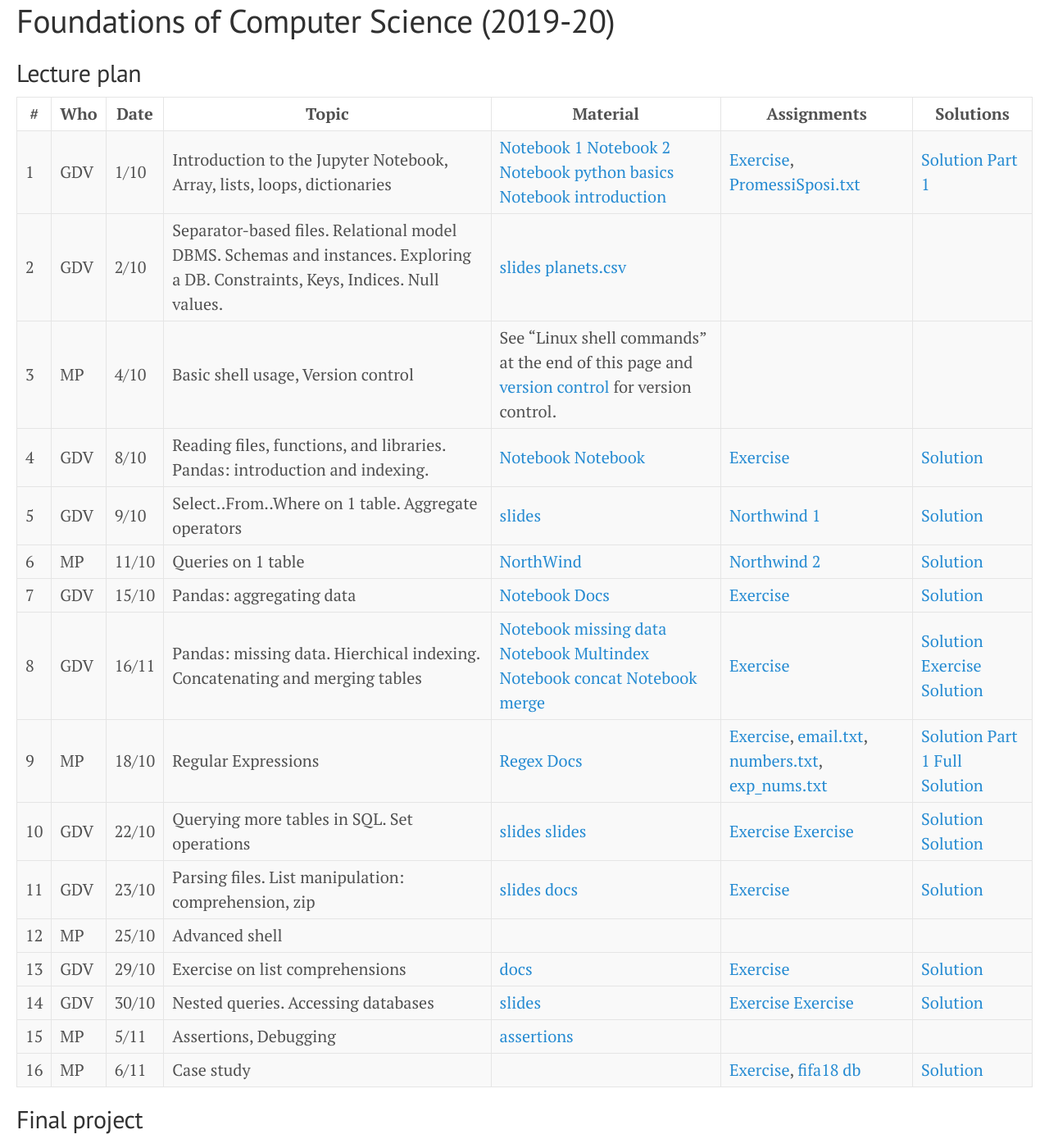
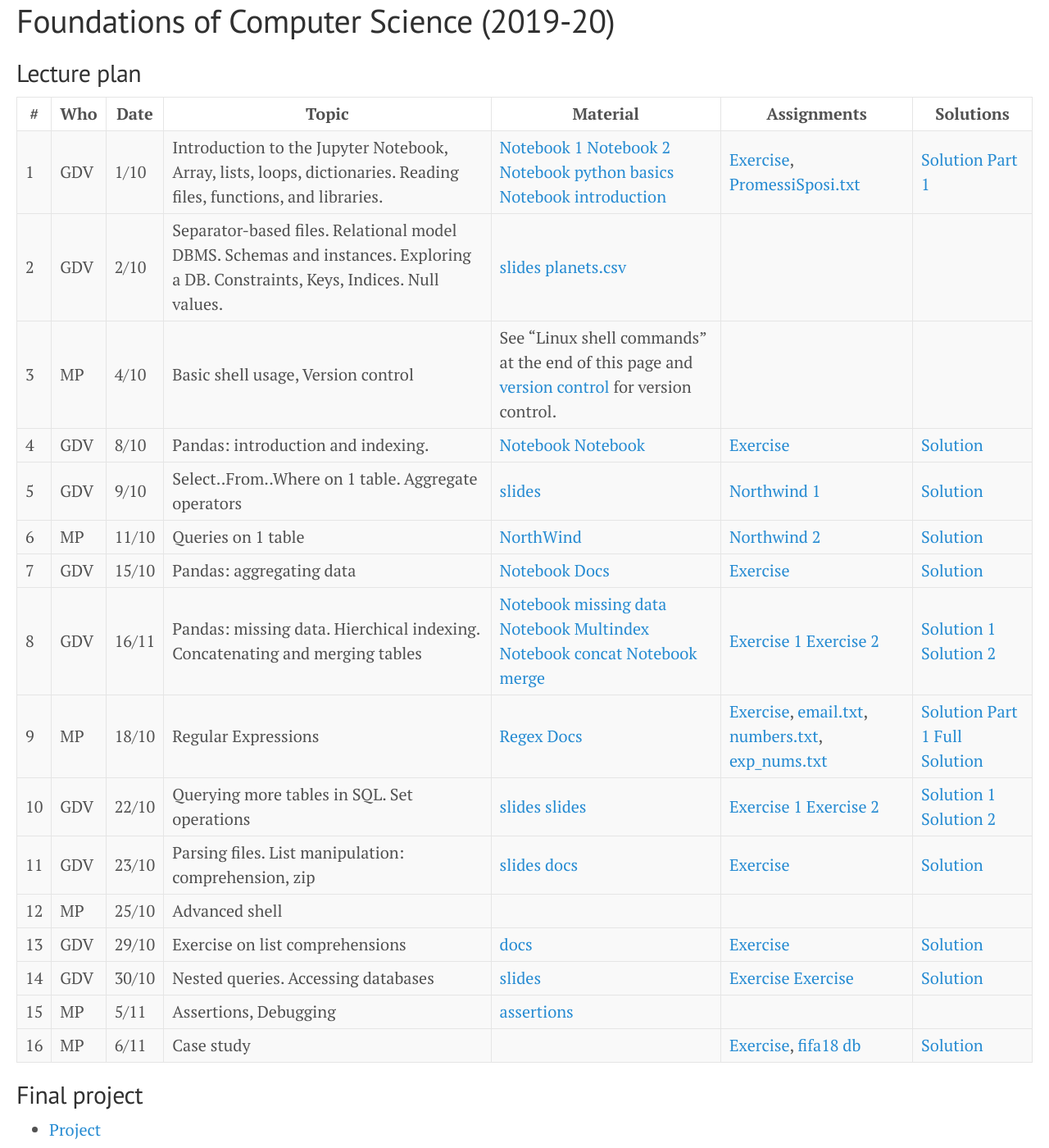
Before and after one commit to gdv/foundationsCS, a Jekyll site: the page built from docs/index.md, in a window 1280 px wide and 1400 px high. Shown: the whole window at 82% size. Built offline with Jekyll 4.4.1, drawn with Linux system fonts in a browser that asks for light colours.

Commit message:
fixed exercise numbering

```diff
--- a/docs/index.md
+++ b/docs/index.md
@@ -8,13 +8,13 @@ title: Foundations of Computer Science (2019-20)
 
 | #  | Who | Date  |Topic      | Material   | Assignments   | Solutions |
 | -- | --- | ----- | --------- | ---------- | ------------- | --------- |
-| 1 | GDV | 1/10 | Introduction to the Jupyter Notebook, Array, lists, loops, dictionaries         | [Notebook 1](https://jakevdp.github.io/PythonDataScienceHandbook/01.00-ipython-beyond-normal-python.html) [Notebook 2](https://github.com/gdv/EngComp/blob/master/modules/1_offtheground/1_Interacting_with_Python.ipynb) [Notebook python basics](https://nbviewer.jupyter.org/github/gdv/foundationsCS/blob/master/py-01-basics.ipynb) [Notebook introduction](https://nbviewer.jupyter.org/github/gdv/foundationsCS/blob/master/py-02-intro-notebook.ipynb) | [Exercise](https://github.com/gdv/foundationsCS/blob/master/ex-01-DictFilesFunc.ipynb), [PromessiSposi.txt](https://github.com/gdv/foundationsCS/blob/master/ex-data/PromessiSposi.txt)  |         [Solution Part 1](https://github.com/gdv/foundationsCS/blob/master/ex-01-DictFilesFunc-solution-full.ipynb)                   |
+| 1 | GDV | 1/10 | Introduction to the Jupyter Notebook, Array, lists, loops, dictionaries. Reading files, functions, and libraries.  | [Notebook 1](https://jakevdp.github.io/PythonDataScienceHandbook/01.00-ipython-beyond-normal-python.html) [Notebook 2](https://github.com/gdv/EngComp/blob/master/modules/1_offtheground/1_Interacting_with_Python.ipynb) [Notebook python basics](https://nbviewer.jupyter.org/github/gdv/foundationsCS/blob/master/py-01-basics.ipynb) [Notebook introduction](https://nbviewer.jupyter.org/github/gdv/foundationsCS/blob/master/py-02-intro-notebook.ipynb) | [Exercise](https://github.com/gdv/foundationsCS/blob/master/ex-01-DictFilesFunc.ipynb), [PromessiSposi.txt](https://github.com/gdv/foundationsCS/blob/master/ex-data/PromessiSposi.txt)  |         [Solution Part 1](https://github.com/gdv/foundationsCS/blob/master/ex-01-DictFilesFunc-solution-full.ipynb)                   |
 | -- | --- | ----- | --------- | ---------- | ------------- | --------- |
 | 2 | GDV | 2/10 | Separator-based files. Relational model DBMS. Schemas and instances. Exploring a DB. Constraints, Keys, Indices. Null values. | [slides](https://github.com/gdv/introduction_to_relational_databases/raw/master/01-intro.pdf) [planets.csv](https://raw.githubusercontent.com/mwaskom/seaborn-data/master/planets.csv) |  |
 | -- | --- | ----- | --------- | ---------- | ------------- | --------- |
 | 3 | MP | 4/10 |  Basic shell usage, Version control | See "Linux shell commands" at the end of this page and [version control](http://swcarpentry.github.io/git-novice/) for version control. |
 | -- | --- | ----- | --------- | ---------- | ------------- | --------- |
-| 4 | GDV | 8/10 | Reading files, functions, and libraries. Pandas: introduction and indexing.              | [Notebook](https://jakevdp.github.io/PythonDataScienceHandbook/03.01-introducing-pandas-objects.html) [Notebook](https://jakevdp.github.io/PythonDataScienceHandbook/03.02-data-indexing-and-selection.html)                                | [Exercise](py-04-pandas)                                         | [Solution](https://nbviewer.jupyter.org/github/gdv/foundationsCS/blob/master/py-04-pandas.ipynb)             |
+| 4 | GDV | 8/10 | Pandas: introduction and indexing.              | [Notebook](https://jakevdp.github.io/PythonDataScienceHandbook/03.01-introducing-pandas-objects.html) [Notebook](https://jakevdp.github.io/PythonDataScienceHandbook/03.02-data-indexing-and-selection.html)                                | [Exercise](py-04-pandas)                                         | [Solution](https://nbviewer.jupyter.org/github/gdv/foundationsCS/blob/master/py-04-pandas.ipynb)             |
 | -- | --- | ----- | --------- | ---------- | ------------- | --------- |
 | 5 | GDV | 9/10 | Select..From..Where on 1 table. Aggregate operators           | [slides](https://github.com/gdv/introduction_to_relational_databases/raw/master/02-sql-single-table.pdf) | [Northwind 1](sql-01-sfw)                                         | [Solution](https://github.com/gdv/foundationsCS/blob/master/sql-01-sfw.sql)                |
 | -- | --- | ----- | --------- | ---------- | ------------- | --------- |
@@ -22,11 +22,11 @@ title: Foundations of Computer Science (2019-20)
 | -- | --- | ----- | --------- | ---------- | ------------- | --------- |
 | 7 | GDV | 15/10 | Pandas: aggregating data               | [Notebook](https://jakevdp.github.io/PythonDataScienceHandbook/03.08-aggregation-and-grouping.html) [Docs](http://pandas.pydata.org/pandas-docs/stable/groupby.html)                                     | [Exercise](py-05-groupby)                                         | [Solution](https://nbviewer.jupyter.org/github/gdv/foundationsCS/blob/master/py-05-groupby.ipynb)             |
 | -- | --- | ----- | --------- | ---------- | ------------- | --------- |
-| 8 | GDV | 16/11 | Pandas: missing data. Hierchical indexing. Concatenating and merging tables | [Notebook missing data](https://jakevdp.github.io/PythonDataScienceHandbook/03.04-missing-values.html) [Notebook Multindex](https://jakevdp.github.io/PythonDataScienceHandbook/03.05-hierarchical-indexing.html) [Notebook concat](https://jakevdp.github.io/PythonDataScienceHandbook/03.06-concat-and-append.html) [Notebook merge](https://jakevdp.github.io/PythonDataScienceHandbook/03.07-merge-and-join.html)  | [Exercise](py-07-multindex)                                         | [Solution](https://nbviewer.jupyter.org/github/gdv/foundationsCS/blob/master/py-07-multindex.ipynb)  [Exercise](py-08-merging) [Solution](https://nbviewer.jupyter.org/github/gdv/foundationsCS/blob/master/py-08-merging.ipynb) |
+| 8 | GDV | 16/11 | Pandas: missing data. Hierchical indexing. Concatenating and merging tables | [Notebook missing data](https://jakevdp.github.io/PythonDataScienceHandbook/03.04-missing-values.html) [Notebook Multindex](https://jakevdp.github.io/PythonDataScienceHandbook/03.05-hierarchical-indexing.html) [Notebook concat](https://jakevdp.github.io/PythonDataScienceHandbook/03.06-concat-and-append.html) [Notebook merge](https://jakevdp.github.io/PythonDataScienceHandbook/03.07-merge-and-join.html)  | [Exercise 1](py-07-multindex)  [Exercise 2](py-08-merging)  | [Solution 1](https://nbviewer.jupyter.org/github/gdv/foundationsCS/blob/master/py-07-multindex.ipynb) [Solution 2](https://nbviewer.jupyter.org/github/gdv/foundationsCS/blob/master/py-08-merging.ipynb) |
 | -- | --- | ----- | --------- | ---------- | ------------- | --------- |
 | 9 | MP | 18/10 |  Regular Expressions               | [Regex Docs](https://docs.python.org/3/howto/regex.html)                                                   | [Exercise](https://github.com/gdv/foundationsCS/blob/master/ex-02-RE.ipynb), [email.txt](https://github.com/gdv/foundationsCS/blob/master/ex-data/email.txt), [numbers.txt](https://github.com/gdv/foundationsCS/blob/master/ex-data/numbers.txt), [exp_nums.txt](https://github.com/gdv/foundationsCS/blob/master/ex-data/exp_nums.txt) | [Solution Part 1](https://github.com/gdv/foundationsCS/blob/master/ex-02-RE-solution-part1.ipynb) [Full Solution](https://github.com/gdv/foundationsCS/blob/master/ex-02-RE-solution-full.ipynb) |
 | -- | --- | ----- | --------- | ---------- | ------------- | --------- |
-| 10 | GDV | 22/10 | Querying more tables in SQL. Set operations  | [slides](https://github.com/gdv/introduction_to_relational_databases/raw/master/03-sql-more-tables.pdf)  [slides](https://github.com/gdv/introduction_to_relational_databases/raw/master/04-set-operations.pdf)                                           | [Exercise](sql-03-join-1) [Exercise](sql-04-join-2)                                        | [Solution](https://github.com/gdv/foundationsCS/blob/master/sql-03-join-1.sql) [Solution](https://github.com/gdv/foundationsCS/blob/master/sql-04-join-2.sql)           |
+| 10 | GDV | 22/10 | Querying more tables in SQL. Set operations  | [slides](https://github.com/gdv/introduction_to_relational_databases/raw/master/03-sql-more-tables.pdf)  [slides](https://github.com/gdv/introduction_to_relational_databases/raw/master/04-set-operations.pdf)                                           | [Exercise 1](sql-03-join-1) [Exercise 2](sql-04-join-2)   | [Solution 1](https://github.com/gdv/foundationsCS/blob/master/sql-03-join-1.sql) [Solution 2](https://github.com/gdv/foundationsCS/blob/master/sql-04-join-2.sql)           |
 | -- | --- | ----- | --------- | ---------- | ------------- | --------- |
 | 11 | GDV | 23/10 | Parsing files. List manipulation: comprehension, zip           | [slides](https://github.com/gdv/foundationsCS/raw/master/slides/07-read_csv.pdf) [docs](http://pandas.pydata.org/pandas-docs/stable/generated/pandas.read_csv.html)                                     | [Exercise](py-09-Apache)                                         | [Solution](https://nbviewer.jupyter.org/github/gdv/foundationsCS/blob/master/py-09-Apache.ipynb)             |
 | -- | --- | ----- | --------- | ---------- | ------------- | --------- |
```
